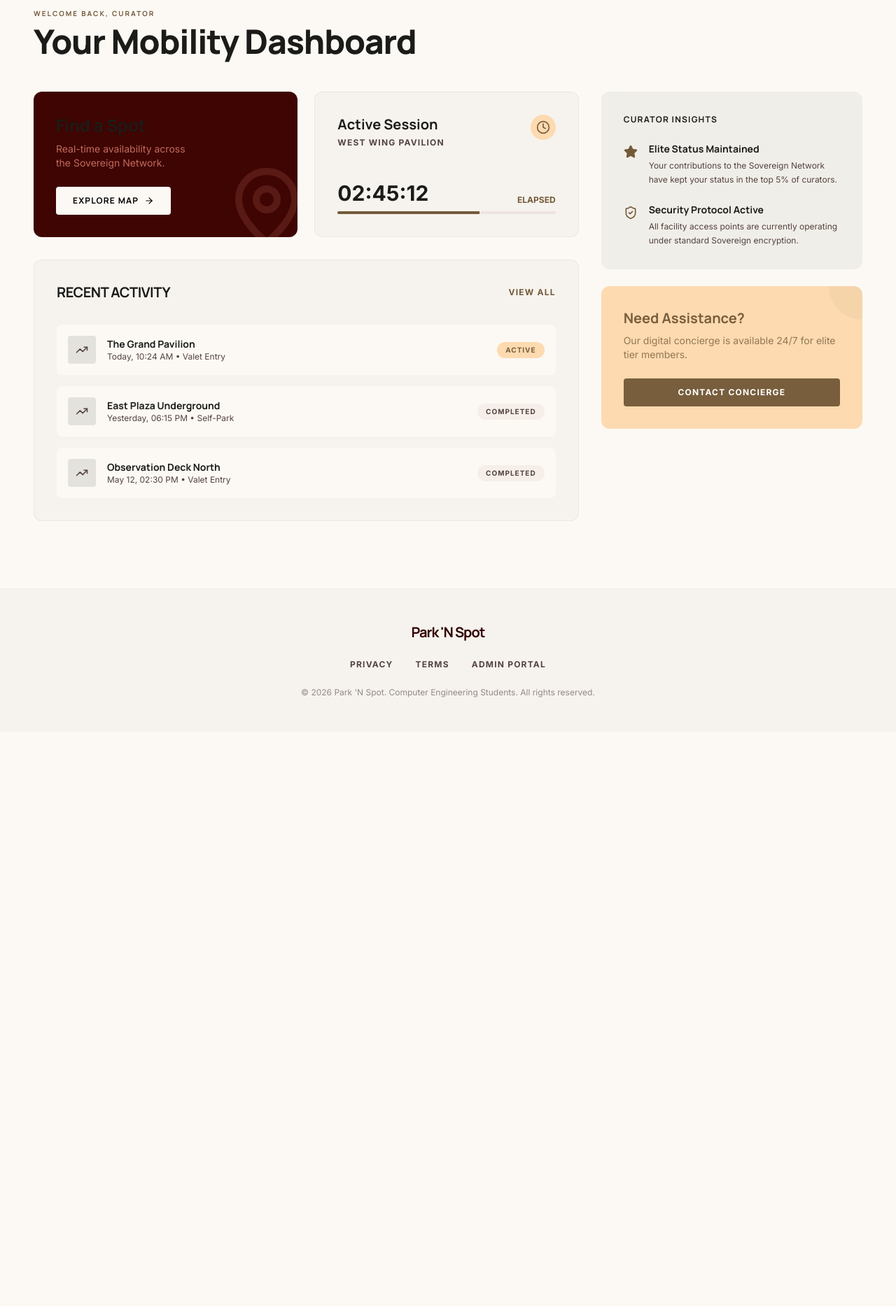
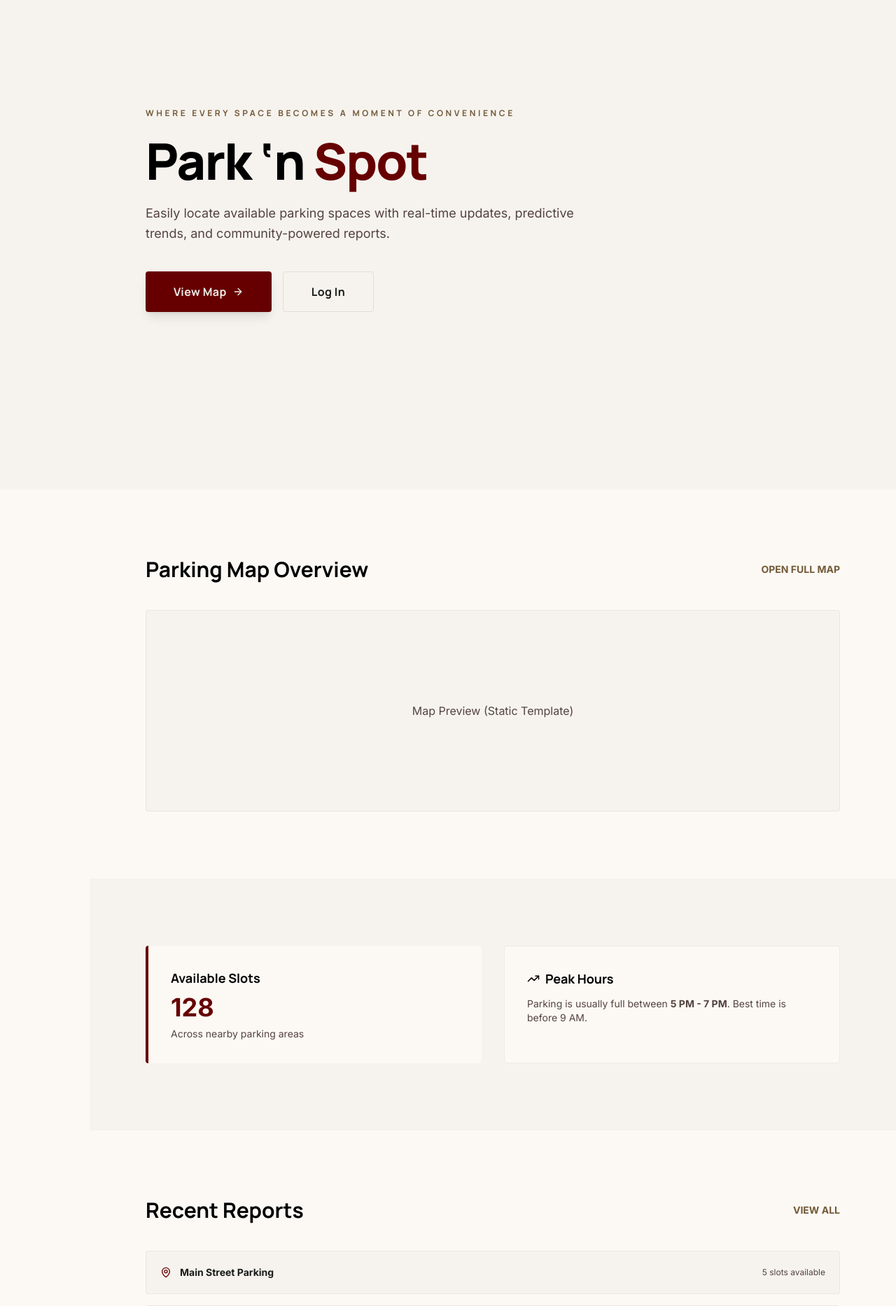
Before and after one commit to ELECTIVE12/PARK-N-SPOT, a React (Vite) app: page /home in a window 1280 px wide. Shown: the part 100-1967 px from the top of the page at 70% size. Before the commit the page ends 1146 px from the top, so only its background shows below. Built offline with nearby package versions, Linux system fonts and the light colour scheme; sample sign-in values are in the browser's storage.

Commit message:
Update Home.tsx

```diff
--- a/src/pages/user/Home.tsx
+++ b/src/pages/user/Home.tsx
@@ -1,130 +1,149 @@
 import React from 'react';
 import { motion } from 'motion/react';
-import { MapPin, Clock, Star, ArrowRight, TrendingUp, ShieldCheck } from 'lucide-react';
+import { MapPin, TrendingUp, ArrowRight } from 'lucide-react';
 import { Link } from 'react-router-dom';
+import { Footer } from '../../components/footer';
 
 export default function Home() {
   return (
-    <main className="pt-28 pb-24 px-6 md:px-12 max-w-7xl mx-auto">
-      <header className="mb-12">
+    <main className="flex flex-col lg:ml-32">
+
+      {/* HERO */}
+      <section className="relative min-h-screen flex items-center px-8 md:px-20 bg-surface-container-low overflow-hidden">
         <motion.div
-          initial={{ opacity: 0, x: -20 }}
-          animate={{ opacity: 1, x: 0 }}
-          className="flex flex-col gap-2"
+          initial={{ opacity: 0, y: 20 }}
+          animate={{ opacity: 1, y: 0 }}
+          transition={{ duration: 0.8 }}
+          className="max-w-4xl"
         >
-          <span className="text-secondary font-headline tracking-[0.2em] uppercase text-[10px] font-bold">Welcome back, Curator</span>
-          <h1 className="text-4xl md:text-5xl font-headline font-black tracking-tight text-on-surface">Your Mobility Dashboard</h1>
-        </motion.div>
-      </header>
+          <span className="text-secondary font-headline tracking-[0.3em] uppercase text-xs mb-6 block font-bold">
+            Where every space becomes a moment of convenience
+          </span>
 
-      <div className="grid grid-cols-1 lg:grid-cols-12 gap-8">
-        {/* Quick Actions & Stats */}
-        <section className="lg:col-span-8 space-y-8">
-          <div className="grid grid-cols-1 md:grid-cols-2 gap-6">
-            <div className="bg-primary-container p-8 rounded-xl text-on-primary relative overflow-hidden group">
-              <div className="relative z-10">
-                <h3 className="text-2xl font-headline font-bold mb-2">Find a Spot</h3>
-                <p className="text-on-primary-container text-sm mb-6 max-w-[200px]">Real-time availability across the Sovereign Network.</p>
-                <Link to="/explore" className="inline-flex items-center gap-2 bg-surface text-primary px-6 py-3 rounded-sm font-headline font-bold text-xs uppercase tracking-widest hover:bg-secondary-container transition-all">
-                  Explore Map <ArrowRight size={14} />
+          <h1 className="text-6xl md:text-7xl font-headline font-extrabold tracking-tight mb-6 text-primary">
+            Park ‘n <span className="text-[#660000]">Spot</span>
+          </h1>
+
+          <p className="text-lg text-on-surface-variant max-w-2xl mb-10 leading-relaxed">
+            Easily locate available parking spaces with real-time updates, predictive trends, and community-powered reports.
+          </p>
+
+          <div className="flex flex-wrap gap-4">
+            <Link
+              to="/explore"
+              className="bg-[#660000] text-surface-container px-10 py-4 font-headline font-bold rounded-sm tracking-wide hover:bg-primary-container transition-all duration-300 active:scale-[0.98] shadow-lg flex items-center gap-2"
+            >
+              View Map <ArrowRight size={16} />
+            </Link>
+
+            <Link
+              to="/login"
+              className="border border-outline-variant/50 px-10 py-4 text-on-surface font-headline font-semibold rounded-sm tracking-wide hover:bg-surface transition-all"
+            >
+              Log In
             </Link>
           </div>
-              <MapPin size={120} className="absolute -bottom-4 -right-4 text-on-primary-container/20 group-hover:scale-110 transition-transform duration-500" />
+        </motion.div>
+      </section>
+
+      {/* MAP PREVIEW */}
+      <section className="py-24 px-8 md:px-20 bg-surface">
+        <div className="mb-10 flex justify-between items-center">
+          <h2 className="text-3xl font-headline font-bold text-primary">
+            Parking Map Overview
+          </h2>
+          <Link to="/explore" className="text-sm font-bold text-secondary uppercase hover:underline">
+            Open Full Map
+          </Link>
         </div>
 
-            <div className="bg-surface-container-low p-8 rounded-xl border border-outline-variant/30 flex flex-col justify-between">
-              <div className="flex justify-between items-start">
-                <div>
-                  <h3 className="text-xl font-headline font-bold text-on-surface">Active Session</h3>
-                  <p className="text-xs text-on-surface-variant uppercase tracking-widest font-bold mt-1">West Wing Pavilion</p>
+        <div className="h-72 bg-surface-container-low rounded-sm flex items-center justify-center text-on-surface-variant border border-outline-variant/30">
+          Map Preview (Static Template)
         </div>
-                <div className="bg-secondary-container p-2 rounded-full text-on-secondary-container">
-                  <Clock size={20} />
-                </div>
-              </div>
-              <div className="mt-8">
-                <div className="flex justify-between items-end mb-2">
-                  <span className="text-3xl font-black text-on-surface">02:45:12</span>
-                  <span className="text-xs font-bold text-secondary">ELAPSED</span>
-                </div>
-                <div className="w-full h-1 bg-outline-variant/30 rounded-full overflow-hidden">
-                  <motion.div
-                    initial={{ width: 0 }}
-                    animate={{ width: '65%' }}
-                    className="h-full bg-secondary"
-                  />
-                </div>
-              </div>
-            </div>
+      </section>
+
+      {/* AVAILABILITY + TRENDS */}
+      <section className="py-24 px-8 md:px-20 bg-surface-container-low">
+        <div className="grid md:grid-cols-2 gap-8">
+
+          <div className="bg-surface p-8 rounded-sm border-l-4 border-[#660000]">
+            <h3 className="text-lg font-headline font-bold mb-2 text-primary">
+              Available Slots
+            </h3>
+            <p className="text-4xl font-black text-[#660000]">128</p>
+            <p className="text-sm text-on-surface-variant mt-2">
+              Across nearby parking areas
+            </p>
           </div>
 
-          {/* Recent Activity */}
-          <div className="bg-surface-container-low rounded-xl p-8 border border-outline-variant/30">
-            <div className="flex justify-between items-center mb-8">
-              <h3 className="text-xl font-headline font-bold text-on-surface uppercase tracking-tight">Recent Activity</h3>
-              <Link to="/history" className="text-xs font-bold text-secondary uppercase tracking-widest hover:underline">View All</Link>
+          <div className="bg-surface p-8 rounded-sm border border-outline-variant/30">
+            <div className="flex items-center gap-2 mb-3 text-primary">
+              <TrendingUp size={18} />
+              <h3 className="text-lg font-headline font-bold">
+                Peak Hours
+              </h3>
             </div>
+            <p className="text-sm text-on-surface-variant">
+              Parking is usually full between <strong>5 PM - 7 PM</strong>. Best time is before 9 AM.
+            </p>
+          </div>
+
+        </div>
+      </section>
+
+      {/* USER REPORTS */}
+      <section className="py-24 px-8 md:px-20 bg-surface">
+        <div className="mb-10 flex justify-between items-center">
+          <h2 className="text-3xl font-headline font-bold text-primary">
+            Recent Reports
+          </h2>
+          <Link to="/reports" className="text-sm font-bold text-secondary uppercase hover:underline">
+            View All
+          </Link>
+        </div>
+
         <div className="space-y-4">
           {[
-                { name: 'The Grand Pavilion', date: 'Today, 10:24 AM', type: 'Valet Entry', status: 'Active' },
-                { name: 'East Plaza Underground', date: 'Yesterday, 06:15 PM', type: 'Self-Park', status: 'Completed' },
-                { name: 'Observation Deck North', date: 'May 12, 02:30 PM', type: 'Valet Entry', status: 'Completed' },
-              ].map((activity, i) => (
-                <div key={i} className="flex items-center justify-between p-4 bg-surface rounded-lg group hover:bg-surface-container-high transition-all cursor-pointer">
-                  <div className="flex items-center gap-4">
-                    <div className="w-10 h-10 bg-surface-container-highest rounded-sm flex items-center justify-center text-on-surface-variant">
-                      <TrendingUp size={18} />
+            { location: 'Main Street Parking', slots: '5 slots available' },
+            { location: 'City Mall Basement', slots: 'Almost full' },
+            { location: 'Riverside Parking', slots: '12 slots available' },
+          ].map((report, i) => (
+            <div
+              key={i}
+              className="flex justify-between items-center p-5 bg-surface-container-low rounded-sm border border-outline-variant/30"
+            >
+              <div className="flex items-center gap-3">
+                <MapPin size={16} className="text-[#660000]" />
+                <span className="font-bold text-sm">{report.location}</span>
               </div>
-                    <div>
-                      <h4 className="font-bold text-on-surface text-sm">{activity.name}</h4>
-                      <p className="text-xs text-on-surface-variant">{activity.date} • {activity.type}</p>
-                    </div>
-                  </div>
-                  <span className={`text-[10px] font-bold uppercase tracking-widest px-3 py-1 rounded-full ${
-                    activity.status === 'Active' ? 'bg-secondary-container text-on-secondary-container' : 'bg-outline-variant/20 text-on-surface-variant'
-                  }`}>
-                    {activity.status}
+              <span className="text-xs text-on-surface-variant">
+                {report.slots}
               </span>
             </div>
           ))}
         </div>
-          </div>
       </section>
 
-        {/* Sidebar Info */}
-        <aside className="lg:col-span-4 space-y-6">
-          <div className="bg-surface-container p-8 rounded-xl space-y-6">
-            <h3 className="font-headline font-bold text-on-surface uppercase tracking-widest text-xs">Curator Insights</h3>
-            <div className="space-y-6">
-              <div className="flex gap-4">
-                <div className="text-secondary mt-1"><Star size={20} fill="currentColor" /></div>
-                <div>
-                  <h4 className="font-bold text-sm text-on-surface">Elite Status Maintained</h4>
-                  <p className="text-xs text-on-surface-variant leading-relaxed mt-1">Your contributions to the Sovereign Network have kept your status in the top 5% of curators.</p>
-                </div>
-              </div>
-              <div className="flex gap-4">
-                <div className="text-secondary mt-1"><ShieldCheck size={20} /></div>
-                <div>
-                  <h4 className="font-bold text-sm text-on-surface">Security Protocol Active</h4>
-                  <p className="text-xs text-on-surface-variant leading-relaxed mt-1">All facility access points are currently operating under standard Sovereign encryption.</p>
-                </div>
-              </div>
-            </div>
-          </div>
+      {/* CTA */}
+      <section className="py-24 px-8 md:px-20 bg-surface-container-low text-center">
+        <h2 className="text-3xl font-headline font-bold mb-4 text-primary">
+          Start Finding Parking
+        </h2>
+        <p className="text-on-surface-variant mb-8">
+          Log in to access full features and contribute parking reports.
+        </p>
 
-          <div className="bg-secondary-container p-8 rounded-xl relative overflow-hidden">
-            <div className="relative z-10">
-              <h3 className="text-xl font-headline font-bold text-on-secondary-container mb-2">Need Assistance?</h3>
-              <p className="text-sm text-on-secondary-container/80 mb-6">Our digital concierge is available 24/7 for elite tier members.</p>
-              <button className="w-full py-3 bg-on-secondary-container text-white text-xs font-bold uppercase tracking-widest rounded-sm hover:opacity-90 transition-all">
-                Contact Concierge
-              </button>
-            </div>
-            <div className="absolute top-0 right-0 w-24 h-24 bg-on-secondary-container/5 rounded-full -mr-12 -mt-12"></div>
-          </div>
-        </aside>
-      </div>
+        <Link
+          to="/login"
+          className="inline-block w-full max-w-sm bg-[#660000] py-4 text-surface-container font-headline font-bold text-sm tracking-[0.2em] uppercase rounded-sm hover:bg-primary-container transition-all duration-300 active:scale-[0.98] shadow-lg"
+        >
+          LOG IN
+        </Link>
+      </section>
+
+      {/* FOOTER */}
+      <Footer />
+
     </main>
   );
 }
```
Lines whose indentation alone changed are shown as unchanged.
